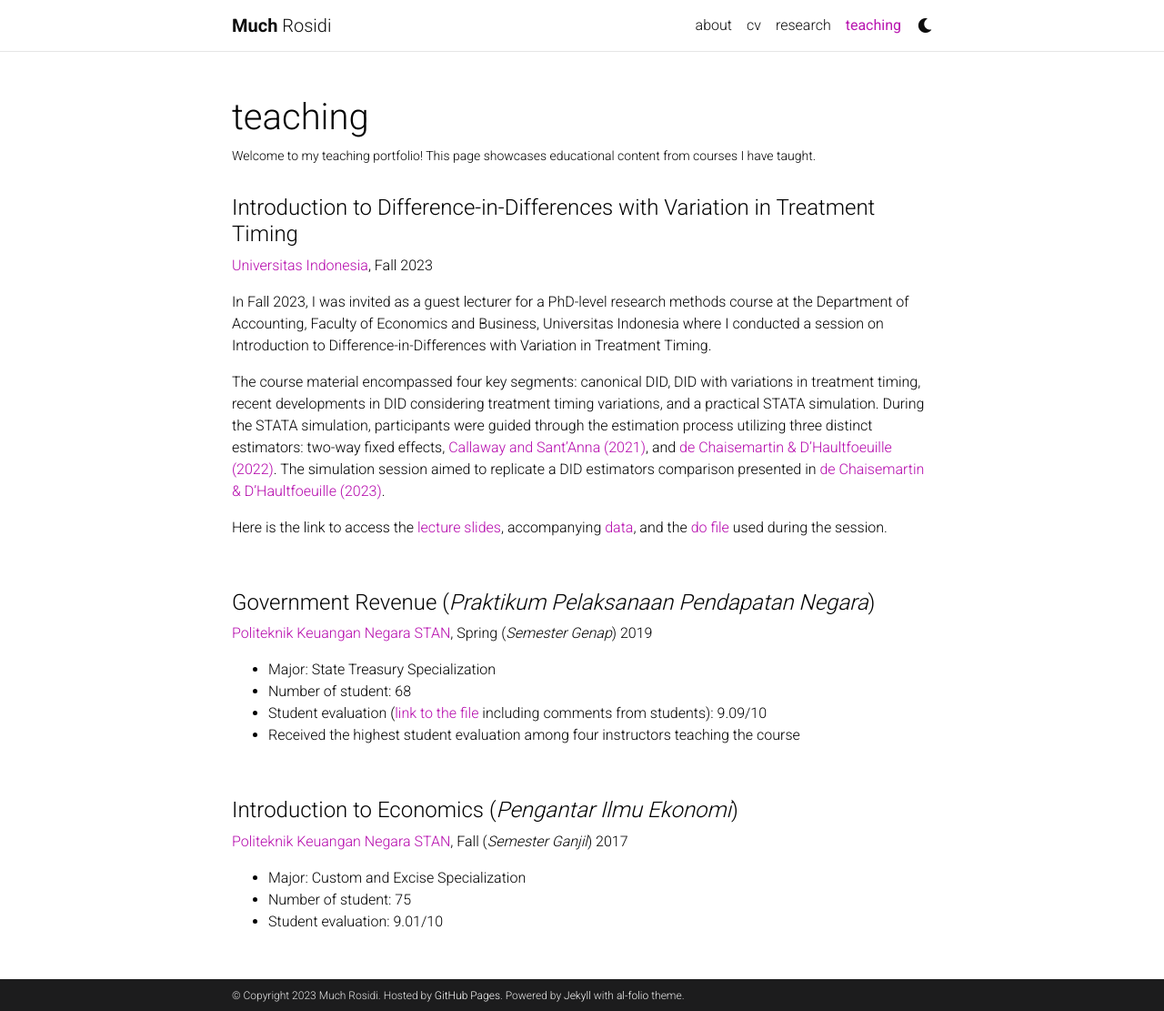
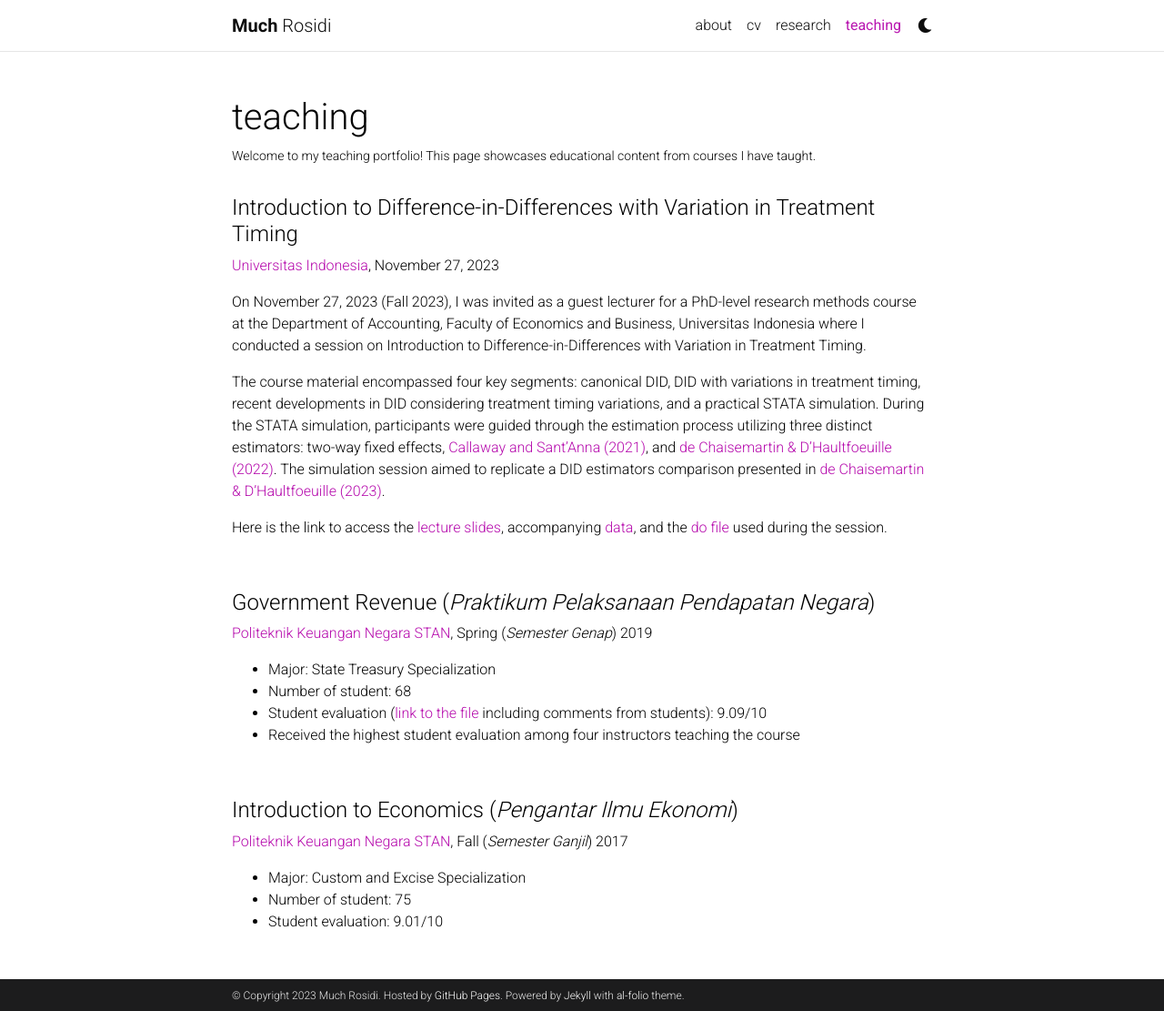
Before and after one commit to muchrosidi/muchrosidi.github.io, a Jekyll site: the page built from _pages/teaching.md, in a window 1280 px wide and 1111 px high. Shown: the whole window at 91% size. Built offline with Jekyll 4.4.1, drawn with Linux system fonts in a browser that asks for light colours; comment, search, counter and statistics services are not loaded; a style sheet for code colours, icons or effects is not loaded.

Commit message:
Update teaching.md

```diff
--- a/_pages/teaching.md
+++ b/_pages/teaching.md
@@ -11,9 +11,9 @@ nav_order: 4
 
 #### Introduction to Difference-in-Differences with Variation in Treatment Timing
 
-[Universitas Indonesia](https://accounting.feb.ui.ac.id/), Fall 2023
+[Universitas Indonesia](https://accounting.feb.ui.ac.id/), November 27, 2023
 
-In Fall 2023, I was invited as a guest lecturer for a PhD-level research methods course at the Department of Accounting, Faculty of Economics and Business, Universitas Indonesia where I conducted a session on Introduction to Difference-in-Differences with Variation in Treatment Timing.
+On November 27, 2023 (Fall 2023), I was invited as a guest lecturer for a PhD-level research methods course at the Department of Accounting, Faculty of Economics and Business, Universitas Indonesia where I conducted a session on Introduction to Difference-in-Differences with Variation in Treatment Timing.
 
 The course material encompassed four key segments: canonical DID, DID with variations in treatment timing, recent developments in DID considering treatment timing variations, and a practical STATA simulation. During the STATA simulation, participants were guided through the estimation process utilizing three distinct estimators: two-way fixed effects, [Callaway and Sant’Anna (2021)](https://www.sciencedirect.com/science/article/abs/pii/S0304407620303948), and [de Chaisemartin & D’Haultfoeuille (2022)](https://www.nber.org/papers/w29873). The simulation session aimed to replicate a DID estimators comparison presented in [de Chaisemartin & D’Haultfoeuille (2023)](https://academic.oup.com/ectj/article-abstract/26/3/C1/6604378).
 
```
